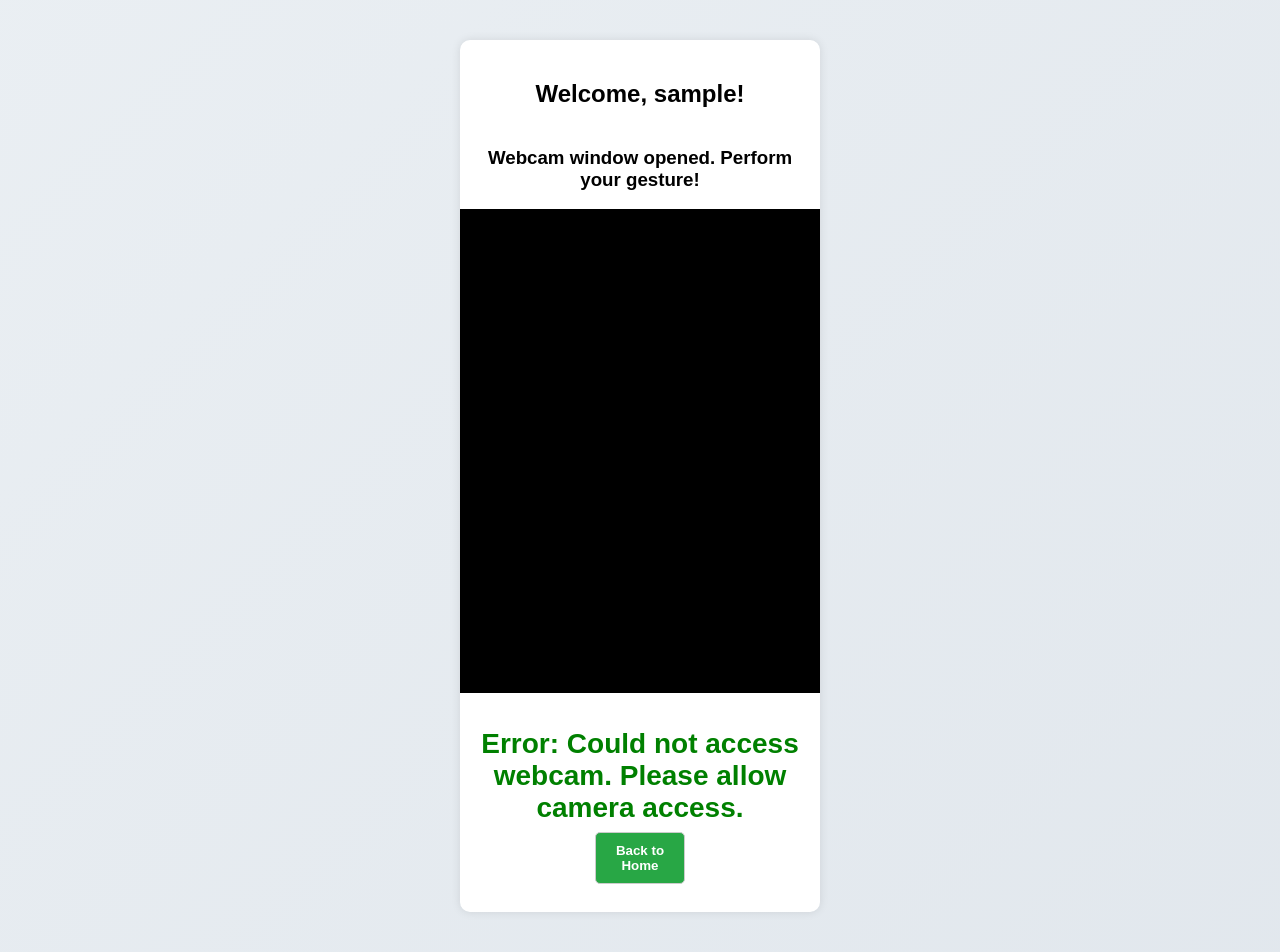
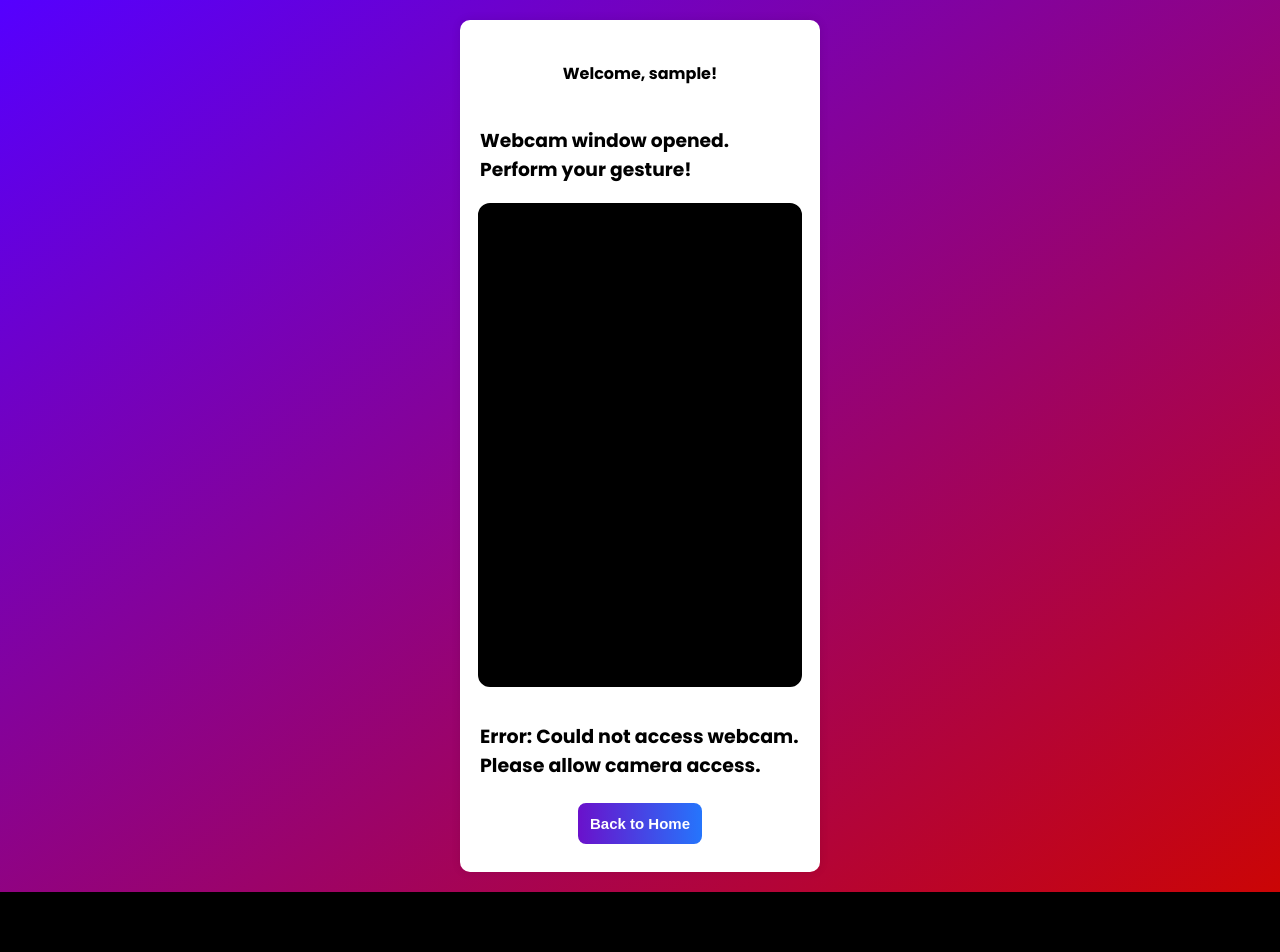
Before and after one commit to KrithikaPoojary/Sign-language-recognition, a Flask app: page /predict in a window 1280 px wide. After the commit the page ends 892 px from the top, so only its background shows below. Run offline with Flask 3, Linux system fonts and the light colour scheme; a user stored in the database is signed in.

Commit message:
Updated login,signup pages

```diff
--- a/static/style.css
+++ b/static/style.css
@@ -1,19 +1,18 @@
 /* General body styling */
+@import url('https://fonts.googleapis.com/css2?family=Roboto+Condensed:wght@300&display=swap');
+@import url('https://fonts.googleapis.com/css2?family=Poppins:wght@300;500;700&display=swap');
+
 body {
-    font-family: Arial, sans-serif;
-    /* Animated Gradient Background */
-    background: linear-gradient(135deg, #f0f4f7, #e0e6ec);
-    background-size: 200% 200%;
-    animation: gradientShift 15s ease infinite;
-    text-align: center;
-    margin: 0;
-    padding: 20px;
+    font-family: 'Poppins', sans-serif;
+    background:linear-gradient(to right bottom,rgb(85, 0, 255),rgb(203, 5, 5));    margin: 0;
     display: flex;
-    flex-direction: column;
+    justify-content: center;
     align-items: center;
     min-height: 100vh;
-    box-sizing: border-box;
 }
+
+
+
 
 @keyframes gradientShift {
     0% { background-position: 0% 50%; }
@@ -142,6 +141,112 @@
     color: green;
 }
 
+body {
+    font-family: 'Poppins', sans-serif;
+    margin: 0;
+    display: flex;
+    justify-content: center;
+    align-items: center;
+    min-height: 100vh;
+}
+
+/* Card Container */
+.card {
+    background: white;
+    border-radius: 15px;
+    padding: 30px;
+    box-shadow: 0 8px 25px rgba(0, 0, 0, 0.15);
+    width: 350px;
+    text-align: center;
+    animation: fadeIn 0.6s ease-in-out;
+}
+
+h2 {
+    margin-bottom: 20px;
+    color: #333;
+}
+
+/* Input fields */
+input {
+    width: 100%;
+    padding: 12px;
+    margin: 10px 0;
+    border-radius: 8px;
+    border: 1px solid #ddd;
+    font-size: 14px;
+}
+
+input:focus {
+    border-color: #2575fc;
+    outline: none;
+    box-shadow: 0 0 5px rgba(37, 117, 252, 0.3);
+}
+
+/* Buttons */
+button {
+    width: 100%;
+    padding: 12px;
+    background: linear-gradient(90deg, #6a11cb, #2575fc);
+    border: none;
+    border-radius: 8px;
+    color: white;
+    font-weight: bold;
+    font-size: 15px;
+    cursor: pointer;
+
+    transition: transform 0.2s, background 0.3s;
+}
+.button-group {
+    display: flex;
+    gap: 15px; /* Creates space between buttons */
+    justify-content: center;
+}
+
+button:hover {
+    transform: translateY(-2px);
+    background: linear-gradient(90deg, #5a0eb5, #1d63d6);
+}
+
+/* Links */
+a {
+    display: inline-block;
+    margin-top: 15px;
+    color: #2575fc;
+    text-decoration: none;
+    font-size: 14px;
+}
+
+a:hover {
+    text-decoration: underline;
+}
+
+/* Gesture Page Styles */
+.video-container {
+    display: flex;
+    flex-direction: column;
+    align-items: center;
+}
+
+video {
+    border: 3px solid #2575fc;
+    border-radius: 12px;
+    background: black;
+    max-width: 100%;
+    margin-bottom: 15px;
+}
+
+#prediction {
+    font-size: 18px;
+    font-weight: bold;
+    color: #333;
+}
+
+/* Animations */
+@keyframes fadeIn {
+    from { opacity: 0; transform: translateY(20px); }
+    to { opacity: 1; transform: translateY(0); }
+}
+
 /* --- UPDATED DASHBOARD STYLING --- */
 .dashboard {
     margin: 60px auto;
@@ -178,9 +283,9 @@
 }
 
 .dashboard h2 {
-    font-size: 2.8rem;
+    font-size: 2rem;
     font-weight: 700;
-    color: #28a745;
+    color: black;
     margin-bottom: 10px;
     position: relative;
     z-index: 1;
--- a/templates/predict.html
+++ b/templates/predict.html
@@ -12,9 +12,9 @@
         background-color: #000;
     }
     #prediction {
-        font-size: 28px;
+        font-size: 19px;
         margin-top: 20px;
-        color: green;
+        color: black;
         font-weight: bold;
     }
     .predict-container {
@@ -28,12 +28,13 @@
         box-shadow: 0 0 10px rgba(0, 0, 0, 0.1);
         max-width: fit-content;
     }
+
 </style>
 
 </head>
 <body>
     <div class="predict-container">
-        <h2>Welcome, {{ name }}!</h2>
+        <h4>Welcome, {{ name }}!</h2>
         <h3>Webcam window opened. Perform your gesture!</h3>
         <video id="video" autoplay playsinline></video> <div id="prediction">Waiting for gesture...</div>
         <a href="/home"><button>Back to Home</button></a>
```
Also changed, not shown: users.db.
